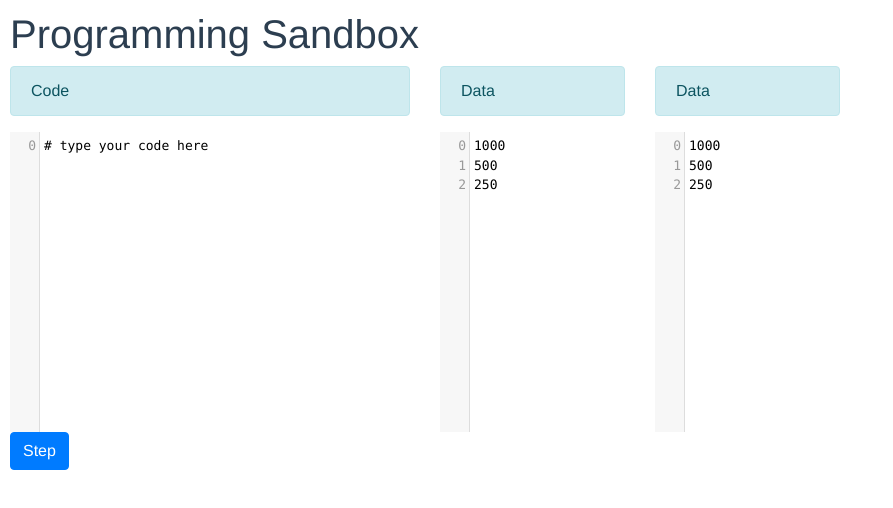
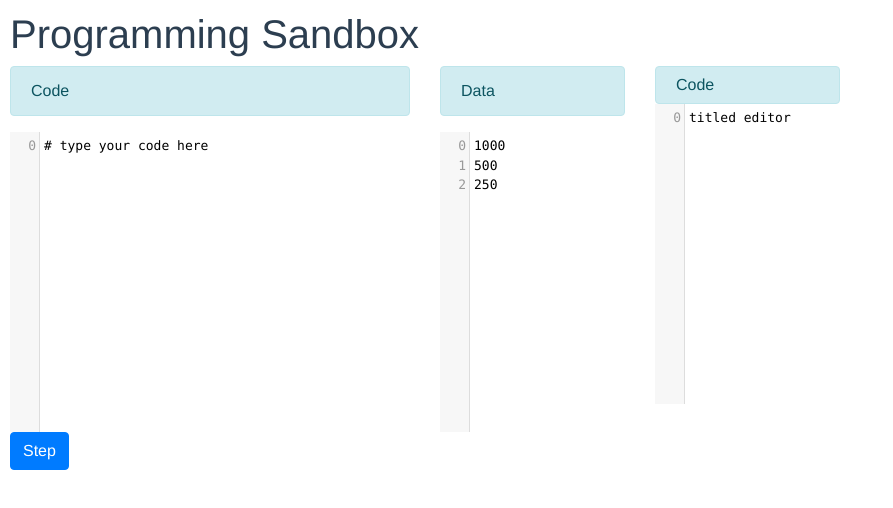
Before and after one commit to jcbuisson/simple-programming-language, a Vue app: page /#/ in a window 1280 px wide. Shown: the top 508 px of the page, without its empty margins (0-893 px from the left). Built offline with nearby package versions, Linux system fonts and the light colour scheme.

Commit message:
Added TitledEditor component

```diff
--- a/src/components/Home.vue
+++ b/src/components/Home.vue
@@ -12,8 +12,7 @@
           <my-code-mirror v-model="code2" :options="editorOptions"></my-code-mirror>
        </div>
        <div class="col-2">
-          <b-alert show> Data </b-alert>
-          <my-code-mirror v-model="code2" :options="editorOptions" v-bind:test="step"></my-code-mirror>
+          <titled-editor></titled-editor>
        </div>
     </div>
     <div>
@@ -25,13 +24,16 @@
 
 <script>
 import defaultInMyCodeMirror from '@/components/MyCodeMirror'
+import titled from '@/components/TitledEditor'
 
 import { event }  from '../utility/eventBus.js'
 event.init()
 
 export default {
-  name: 'home',
-  components: { MyCodeMirror: defaultInMyCodeMirror },
+  components: {
+     MyCodeMirror: defaultInMyCodeMirror,
+     TitledEditor: titled,
+  },
   data () {
     return {
       state: true,
--- a/src/components/MyCodeMirror.vue
+++ b/src/components/MyCodeMirror.vue
@@ -14,7 +14,6 @@
 
   export default {
     props: {
-      setLine: function() { console.log("qqqq") },
       value: String,
       options: {
         type: Object,
@@ -26,11 +25,6 @@
           }
         }
       },
-    },
-    methods: {
-       test() {
-          console.log("jhkjkjh")
-       }
     },
     created: function () {
        event.on('step', () => {
--- /dev/null
+++ b/src/components/TitledEditor.vue
@@ -0,0 +1,38 @@
+
+<template>
+   <div>
+      <b-alert show class="title"> Code </b-alert>
+      <my-code-mirror v-model="code" :options="editorOptions"></my-code-mirror>
+   </div>
+</template>
+
+<script>
+import defaultInMyCodeMirror from '@/components/MyCodeMirror'
+
+export default {
+   components: { MyCodeMirror: defaultInMyCodeMirror },
+   data () {
+      return {
+         state: true,
+         code: 'titled editor',
+         editorOptions: {
+            mode: this.mode,
+            tabSize: 2,
+            lineNumbers: true,
+            firstLineNumber: 0,
+            lineWrapping: true,
+            extraKeys: {'Ctrl-Space': 'autocomplete'},
+         }
+      }
+  },
+}
+</script>
+
+<!-- Add "scoped" attribute to limit CSS to this component only -->
+<style scoped>
+   .title {
+      margin-bottom: 0;
+      padding-top: 6px;
+      padding-bottom: 6px;
+   }
+</style>
```
